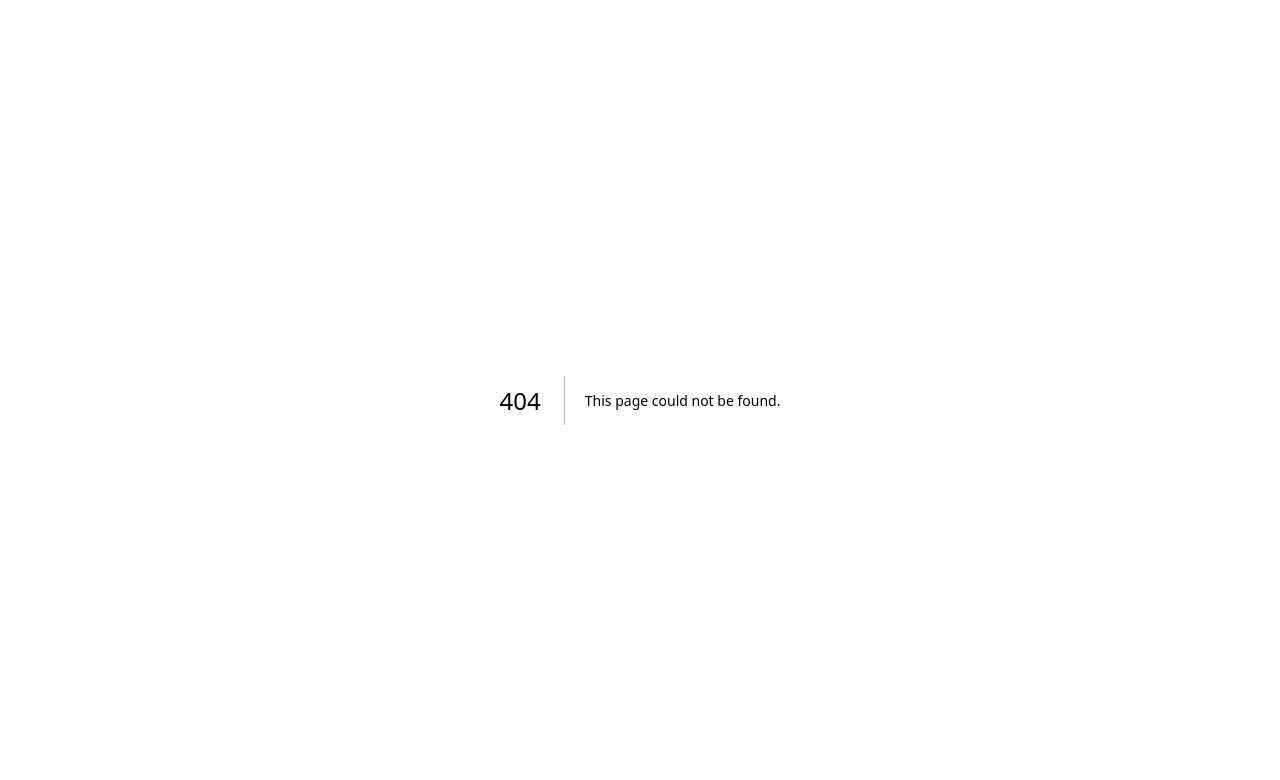
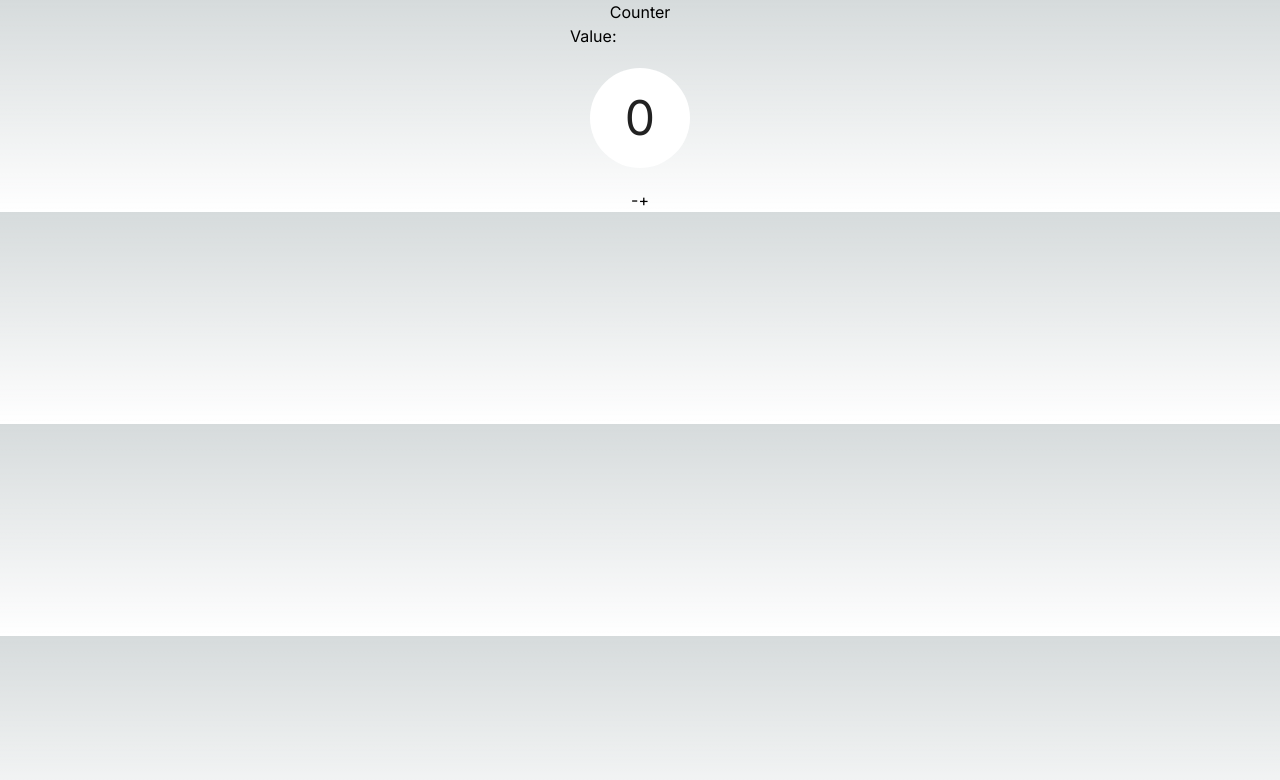
Before and after one commit to superior27/simple-next-project-1, a Next.js app: page /counter in a window 1280 px wide. Before the commit this address had no page. Shown: the top 780 px of the page. Built offline with nearby package versions, Linux system fonts and the light colour scheme.

Commit message:
feature: creating counter using useState from react

```diff
--- /dev/null
+++ b/app/counter/page.tsx
@@ -0,0 +1,48 @@
+"use client"
+
+import { useState } from "react";
+import CounterDisplay from "../../components/counter/CounterDisplay";
+
+export default function Counter(){
+
+    const [value, setValue] = useState(0);
+
+    return (
+        <div style={{
+            display: "flex",
+            flexDirection: "column",
+            justifyContent: "center",
+            alignItems: "center"
+        }}>
+            <h1>
+                Counter
+            </h1>
+            <div>
+                Value: <CounterDisplay value={value}/>
+            </div>
+            <div>
+                <button onClick={() => setValue(sub(value))}>
+                    -
+                </button>
+                <button onClick={() => setValue(add(value))}>
+                    +
+                </button>
+            </div>
+
+        </div>
+    );
+}
+
+function sub(value:number)
+{
+    value = value-1;
+    console.log(value);
+    return value;
+}
+
+function add(value:number)
+{
+    value = value+1;
+    console.log(value);
+    return value;
+}
--- /dev/null
+++ b/components/counter/CounterDisplay.tsx
@@ -0,0 +1,18 @@
+export default function CounterDisplay(props: any){
+    return (
+        <div style={{
+            display: "flex",
+            justifyContent: "center",
+            alignItems: "center",
+            height: "100px",
+            width: "100px",
+            borderRadius: "50px",
+            backgroundColor: "#fff",
+            color: "#222",
+            fontSize: "3rem",
+            margin: "20px"
+        }}>
+            {props.value}
+        </div>
+    );
+}
```
